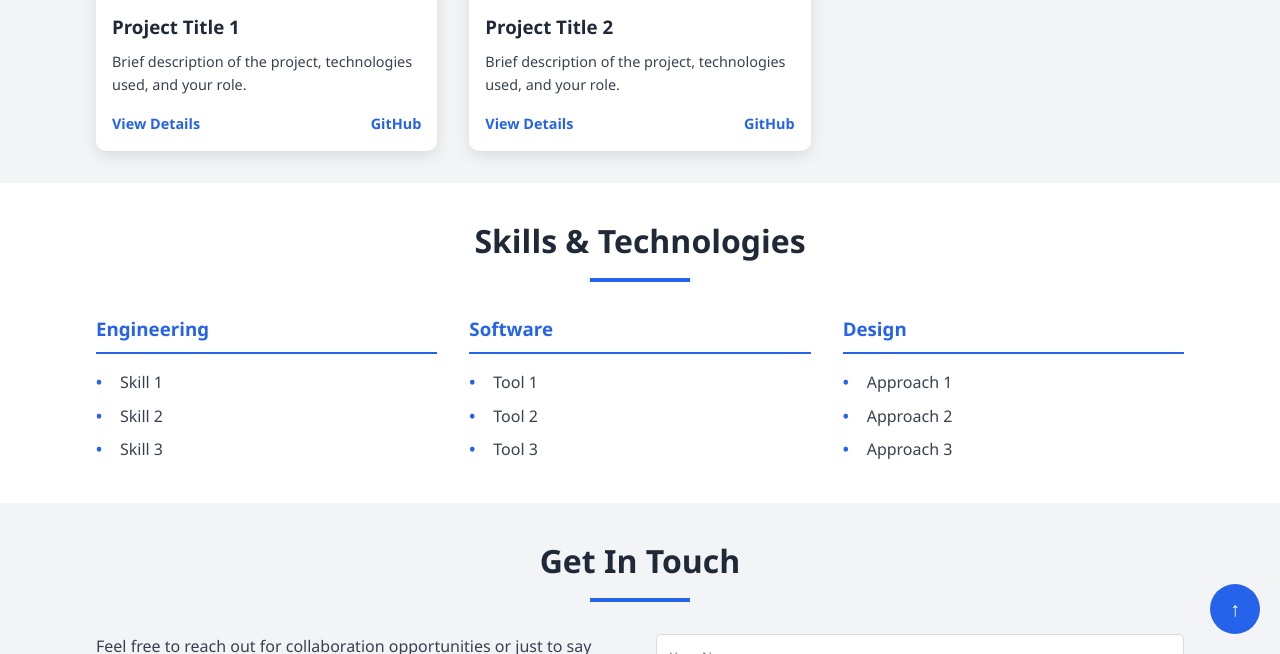
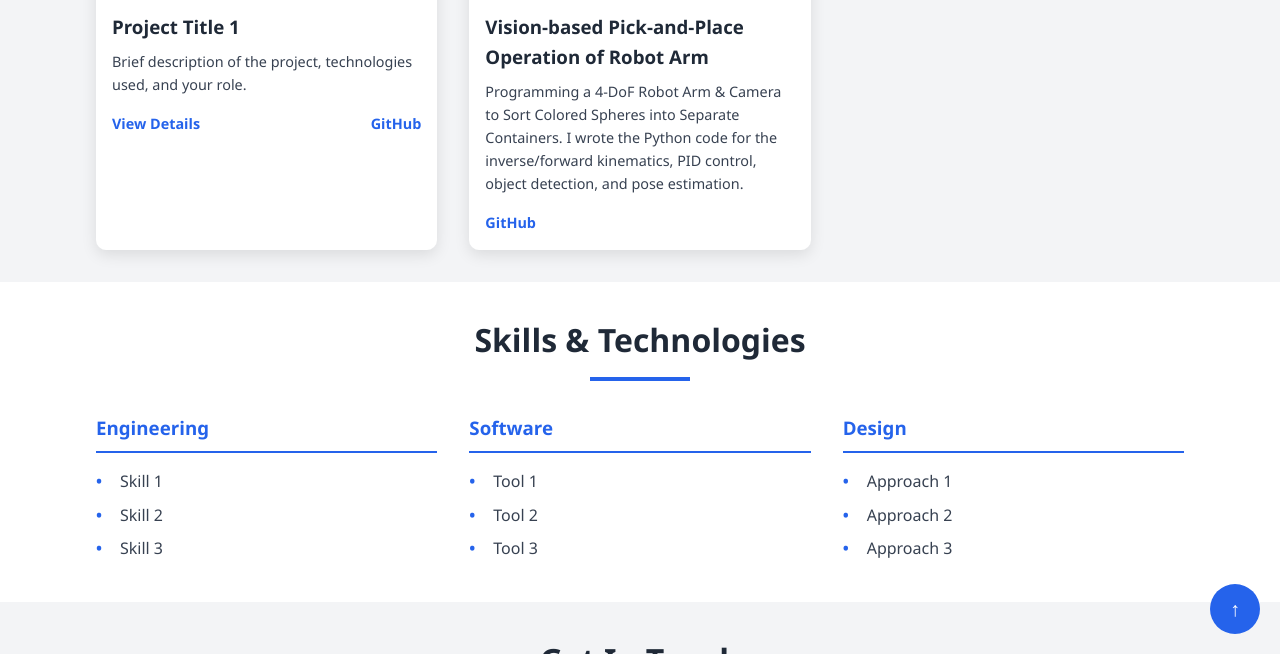
Before and after one commit to pranavathreya/pranavathreya.github.io, a Jekyll site: the page index.html, which Jekyll copies as it is, in a window 1280 px wide and 900 px high, scrolled down 1538 px, cut to the strip 246-900 px from the top of the window. Built offline with Jekyll 4.4.1, drawn with Linux system fonts in a browser that asks for light colours; some of the changed text lies outside the part shown.

Commit message:
added pick-n-place project

```diff
--- a/index.html
+++ b/index.html
@@ -30,7 +30,7 @@
         <div class="hero-content">
             <h1>Pranav Athreya</h1>
             <h2>Engineering Portfolio</h2>
-            <p>Showcasing innovative engineering solutions and projects</p>
+            <p>Showcasing my passion for Computer Vision and Robotics</p>
             <a href="#projects" class="cta-button">View My Work</a>
         </div>
     </section>
@@ -82,13 +82,13 @@
                 <div class="project-card">
                     <div class="project-video">
                         <!-- Video embed code - YouTube example -->
-                        <iframe width="100%" height="200" src="https://www.youtube.com/embed/VIDEO_ID_2" frameborder="0" allow="accelerometer; autoplay; clipboard-write; encrypted-media; gyroscope; picture-in-picture" allowfullscreen></iframe>
+                        <iframe width="100%" height="200" src="https://youtu.be/TiHZh452sPY" frameborder="0" allow="accelerometer; autoplay; clipboard-write; encrypted-media; gyroscope; picture-in-picture" allowfullscreen></iframe>
                     </div>
-                    <h3>Project Title 2</h3>
-                    <p>Brief description of the project, technologies used, and your role.</p>
+                    <h3>Vision-based Pick-and-Place Operation of Robot Arm</h3>
+                    <p>Programming a 4-DoF Robot Arm & Camera to Sort Colored Spheres into Separate Containers. I wrote the Python code for the inverse/forward kinematics, PID control, object detection, and pose estimation.</p>
                     <div class="project-links">
-                        <a href="#" class="project-link">View Details</a>
-                        <a href="#" class="project-link">GitHub</a>
+			    <!--<a href="#" class="project-link">View Details</a>-->
+                        <a href="https://github.com/pranavathreya/robotics" class="project-link">GitHub</a>
                     </div>
                 </div>
 
```
